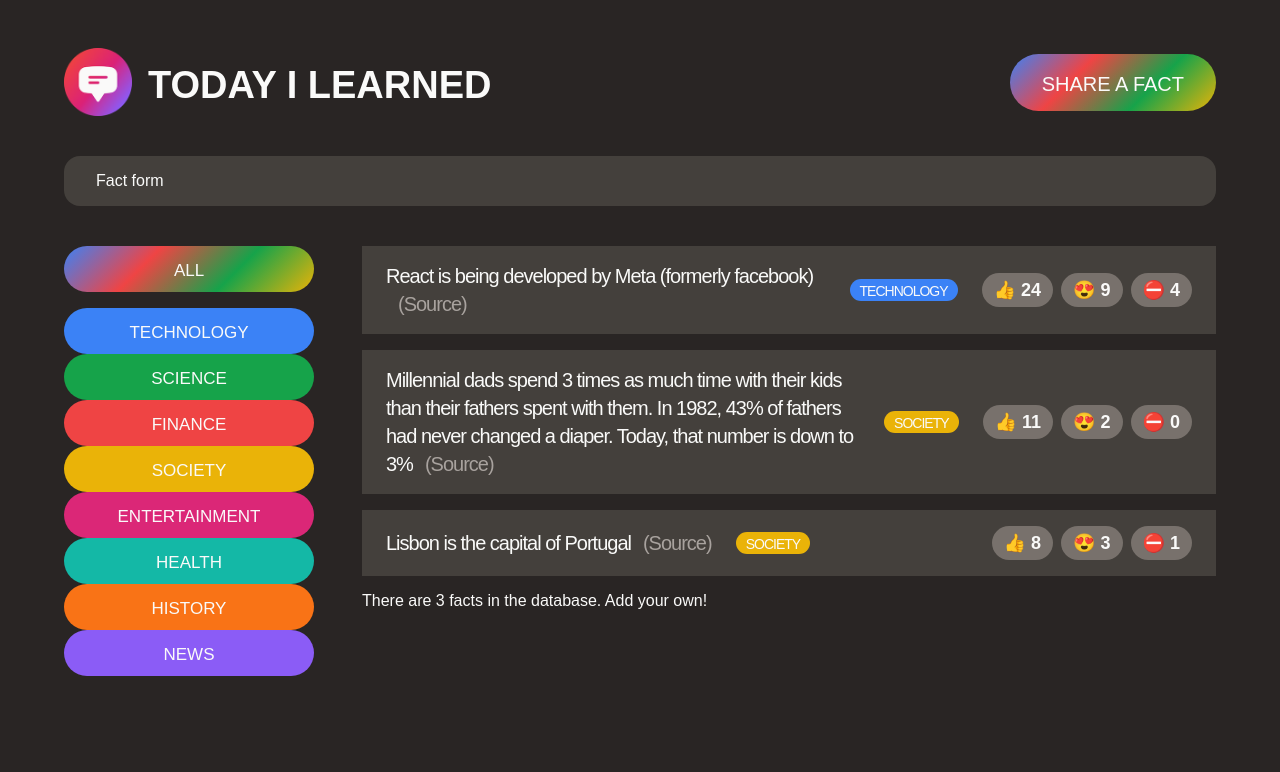
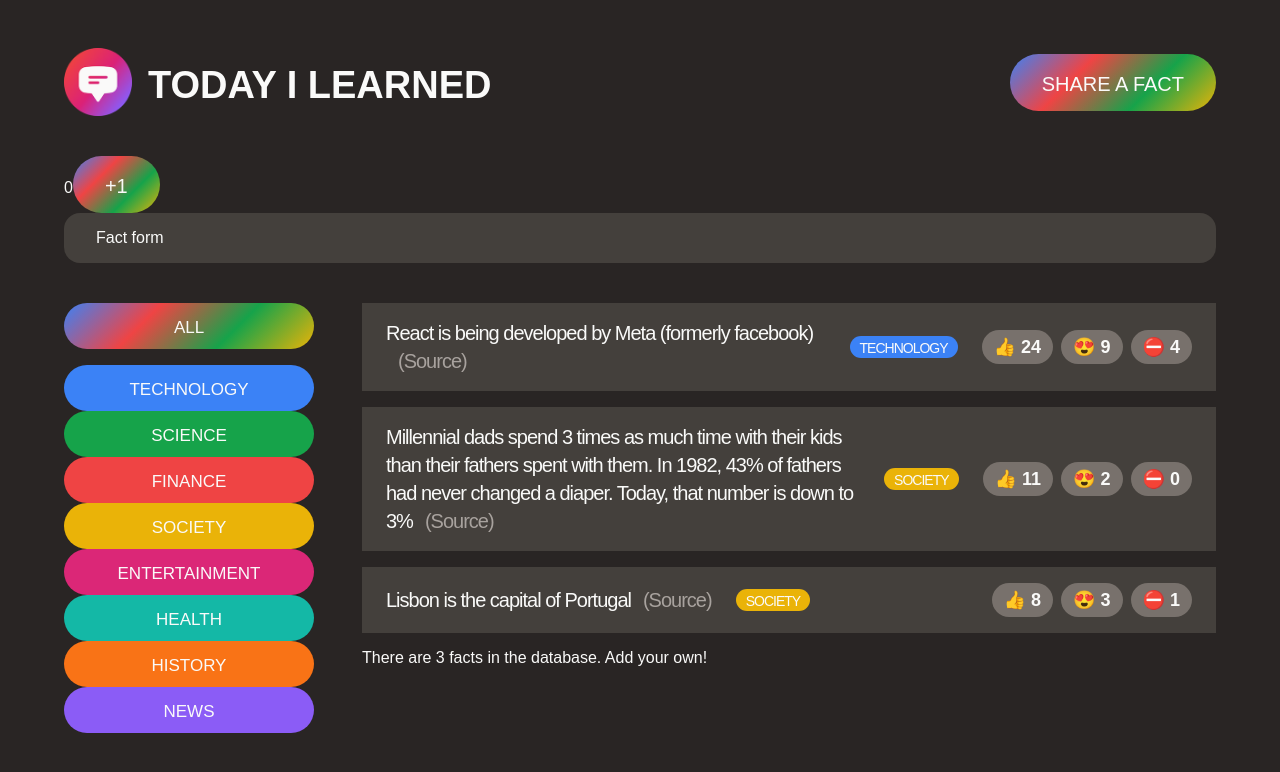
Before and after one commit to cortalo/today-i-learned, a React (Create React App) app: page / in a window 1280 px wide. Shown: the top 772 px of the page. Built offline with nearby package versions, Linux system fonts and the light colour scheme; a web font is replaced by a local one.

Commit message:
a counter example to show state

```diff
--- a/src/App.js
+++ b/src/App.js
@@ -1,3 +1,4 @@
+import { useState } from "react";
 import "./style.css";
 
 const initialFacts = [
@@ -34,6 +35,19 @@
   },
 ];
 
+function Counter() {
+  const [count, setCount] = useState(0);
+
+  return (
+    <div>
+      <span style={{ fontsize: "40px" }}>{count}</span>
+      <button className="btn btn-large" onClick={() => setCount((c) => c + 1)}>
+        +1
+      </button>
+    </div>
+  );
+}
+
 function App() {
   const appTitle = "Today I Learned";
 
@@ -53,7 +67,9 @@
         <button className="btn btn-large btn-open">Share a fact</button>
       </header>
 
+      <Counter />
       <NewFactForm />
+
       <main className="main">
         <CategoryFilter />
         <FactList />
```
